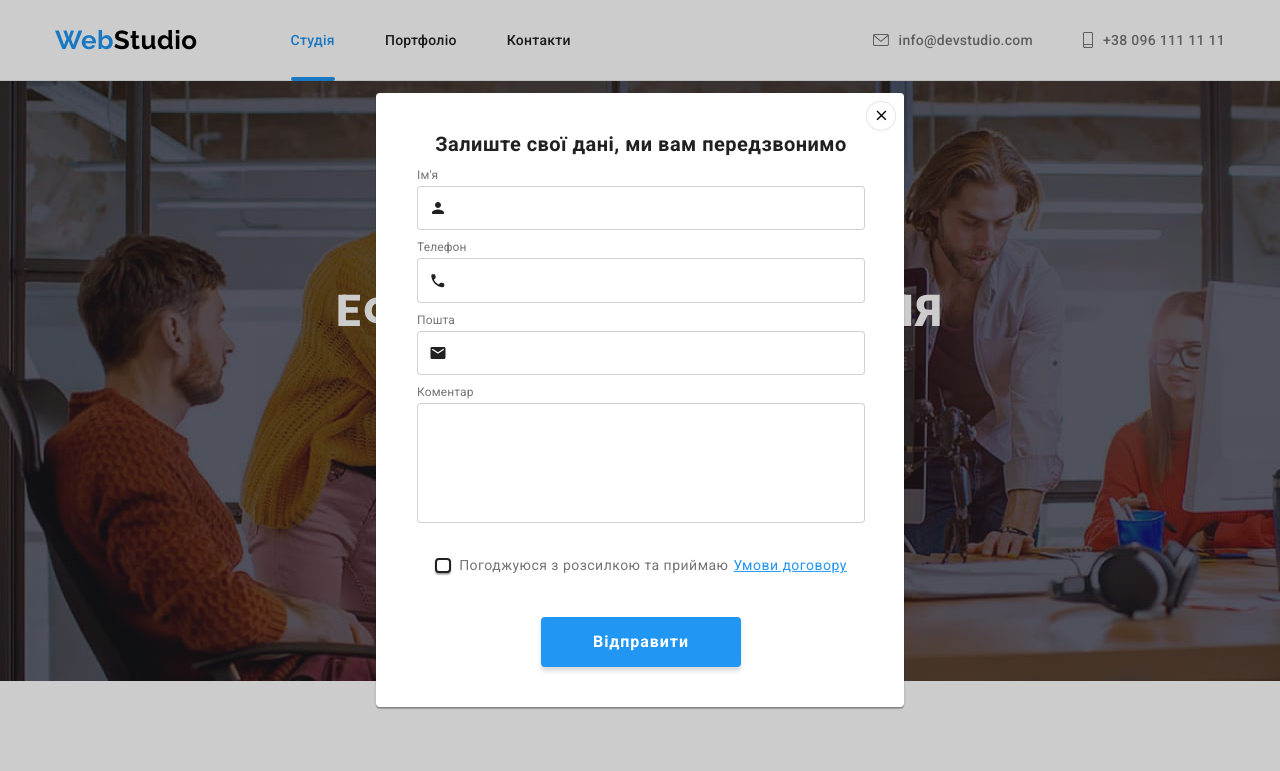
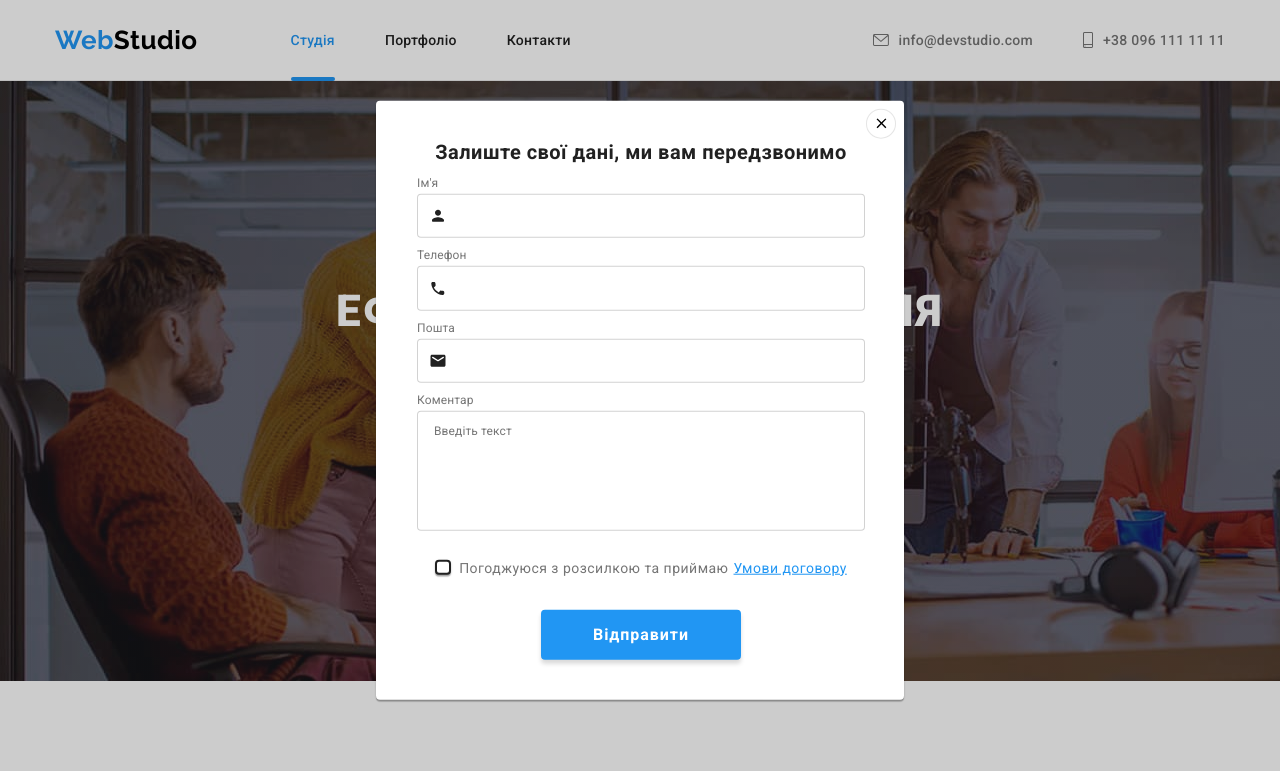
Before and after one commit to WishM13/goit-markup-hw-06, a plain HTML site: page index.html in a window 1280 px wide. Both pictures are taken after a click on the button "Замовити послугу". Shown: the top 771 px of the page. Drawn offline with nearby package versions, Linux system fonts and the light colour scheme.

Commit message:
homework6
виправлення помилок

```diff
--- a/css/style.css
+++ b/css/style.css
@@ -609,6 +609,13 @@ body {
 
   color: var(--white-color);
   background-color: transparent;
+  transition: border-color 250ms var(--timing-function);
+}
+
+.footer-input:focus,
+.footer-input:hover {
+  border-color: var(--accent-color);
+  outline: none;
 }
 
 .footer-button {
@@ -785,7 +792,10 @@ body {
 
 .modal {
   position: absolute;
-
+  padding-top: 40px;
+  padding-right: 39px;
+  padding-bottom: 40px;
+  padding-left: 41px;
   min-width: 528px;
   min-height: 581px;
   top: 50%;
@@ -810,25 +820,20 @@ body {
   top: 8px;
   right: 8px;
 
+  padding: 6px;
+
   background-color: var(--white-color);
   color: #000000;
   border: 1px solid rgba(0, 0, 0, 0.1);
   border-radius: 50%;
 
+  transition: fill 250ms var(--timing-function);
+
   cursor: pointer;
 }
 
-.modal-button {
-  display: flex;
-
-  align-items: center;
-  justify-content: center;
-
-  transition: fill 250ms var(--timing-function);
-}
-
-.modal-button:hover,
-.modal-button:focus {
+.close-sign:hover .modal-button,
+.close-sign:focus .modal-button {
   fill: var(--accent-color);
 }
 
@@ -839,15 +844,7 @@ body {
 }
 
 /* Сюди вставити */
-.form-modal {
-  /* padding-top: 40px; */
-  padding-right: 39px;
-  /* padding-bottom: 40px; */
-  padding-left: 41px;
-}
-
 .title-modal {
-  margin-top: 40px;
   margin-bottom: 12px;
   font-weight: 700;
   font-size: 20px;
@@ -887,14 +884,15 @@ body {
   border: 1px solid rgba(33, 33, 33, 0.2);
 
   color: rgba(117, 117, 117, 0.5);
-  transition: border 250ms var(--timing-function);
+  transition: border-color 250ms var(--timing-function);
 }
 
 .modal-input:hover,
 .modal-input:focus,
 .modal-textarea:hover,
 .modal-textarea:focus {
-  border: 1px solid var(--accent-color);
+  border-color: var(--accent-color);
+  outline: none;
   cursor: pointer;
 }
 
@@ -911,7 +909,9 @@ body {
   fill: var(--title-text-color);
 }
 
-/* Сюди вставити */
+.form-textarea {
+  margin-bottom: 20px;
+}
 
 .modal-textarea {
   width: 100%;
@@ -920,7 +920,6 @@ body {
   border-radius: 4px;
   resize: none;
   padding: 12px 16px;
-  margin-bottom: 20px;
 
   font-size: 12px;
   line-height: calc(14 / 12);
@@ -950,13 +949,13 @@ body {
 .check-line {
   display: flex;
   justify-content: center;
-  margin: 10px 0;
+  margin-bottom: 30px;
 }
 
 .checkbox-agree {
   display: flex;
   align-items: center;
-  margin-bottom: 30px;
+
   font-size: 14px;
   line-height: 24px;
 }
@@ -1006,6 +1005,9 @@ body {
 }
 
 .submit {
+  display: block;
+  margin-left: auto;
+  margin-right: auto;
   min-width: 200px;
 
   padding-top: 10px;
--- a/index.html
+++ b/index.html
@@ -443,7 +443,7 @@
           </address>
         </div>
         <div class="footer-socials">
-          <h2 class="social-title">приєднуйтесь</h2>
+          <p class="social-title">приєднуйтесь</p>
           <ul class="social-icon list">
             <li class="item">
               <a href="" class="link">
@@ -476,7 +476,7 @@
           </ul>
         </div>
         <div class="footer-form">
-          <h2 class="social-title">Підпишіться на розсилку</h2>
+          <p class="social-title">Підпишіться на розсилку</p>
           <form class="footer-email">
             <div class="email">
               <input type="email"
@@ -484,8 +484,8 @@
               name="email"
               id="email"
               placeholder="E-mail"
+              aria-label="E-mail"
               required>
-              <label for="email" class="footer-label"></label>
             </div>
             <button type="submit" class="footer-button">
               <span class="signeture">Підписатися</span>
@@ -525,7 +525,6 @@
                 </svg>
             </div>
 
-          <div class="input-line">
             <label for="tel" class="modal-label">Телефон</label>
             <div class="form-field">
               <input name="tel" type="tel" id="tel" class="modal-input" required />
@@ -533,8 +532,7 @@
                 <use href="./images/icons.svg#icon-tel"></use>
                </svg>
             </div>
-          </div>
-          <div class="input-line">
+
             <label for="email" class="modal-label">Пошта</label>
               <div class="form-field">
                 <input name="email" type="email" id="email" class="modal-input" required/>
@@ -542,16 +540,10 @@
                   <use href="./images/icons.svg#icon-email"></use>
                 </svg>
               </div>
-          </div>
 
             <label for="user-text" class="textarea-label">Коментар</label>
-          <div class="form-field">
-            <textarea
-              name="user-text"
-              id="user-text"
-              class="modal-textarea"
-              placeholder="Введіть текст"
-          >   </textarea>
+            <div class="form-textarea">
+              <textarea name="user-text" id="user-text" class="modal-textarea" placeholder="Введіть текст"></textarea>
             </div>
 
           <div class="input-line check-line">
@@ -571,9 +563,7 @@
               </span>Погоджуюся з розсилкою та приймаю <a href="#" class="form-link">Умови договору</a>
             </label>
           </div>
-          <div class="modal-submit">
           <button type="submit" class="button submit">Відправити</button>
-          </div>
 
         </form>
 
```
Also changed, not shown: portfolio.html (+1 -1 lines). Lines whose indentation alone changed are shown as unchanged.
